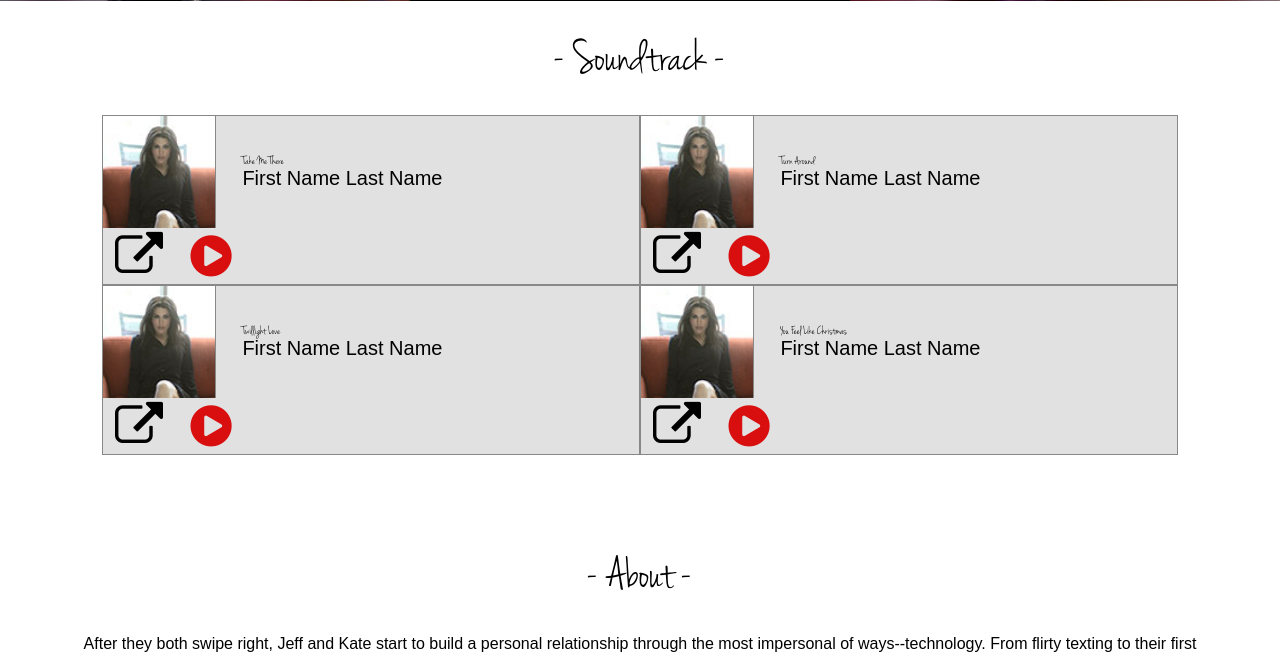
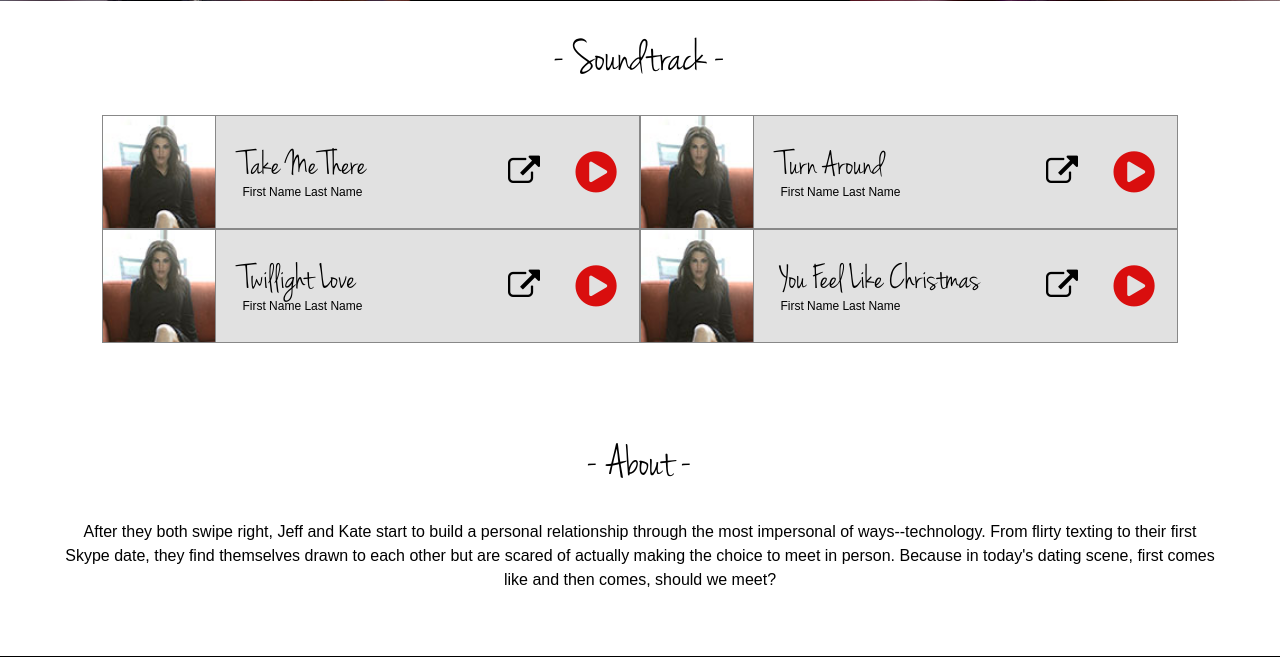
Before and after one commit to upressplay/fcl_site, a PHP site: page / in a window 1280 px wide. Shown: the part 623-1280 px from the top of the page. Run offline with PHP 8.4, Linux system fonts and the light colour scheme; some libraries are stand-ins or nearby versions.

Commit message:
soundtrack styling

```diff
--- a/css/soundtrack.css
+++ b/css/soundtrack.css
@@ -52,8 +52,8 @@
 }
 
 @media (min-width: 900px) {
-	.soundtrack_title {
-		width:50rem;
+	.soundtrack_info {
+		width:30rem;
 	}
 }
 
@@ -64,8 +64,8 @@
 
 @media (min-width: 900px) {
 	.soundtrack_title {
-		font-size: 4rem;
-		line-height: 4.5rem;
+		font-size: 4.5rem;
+		line-height: 5rem;
 	}
 }
 
@@ -76,7 +76,7 @@
 }
 
 @media (min-width: 900px) {
-	.soundtrack_title {
+	.soundtrack_artist {
 		font-size: 1.5rem;
 		line-height: 1.5rem;
 	}
@@ -96,8 +96,8 @@
 @media (min-width: 900px) {
 	.soundtrack_link {
 		width:9rem;
-		font-size: 6rem;
-		line-height: 6.5rem;
+		font-size: 4rem;
+		line-height: 8rem;
 	}
 }
 
```
